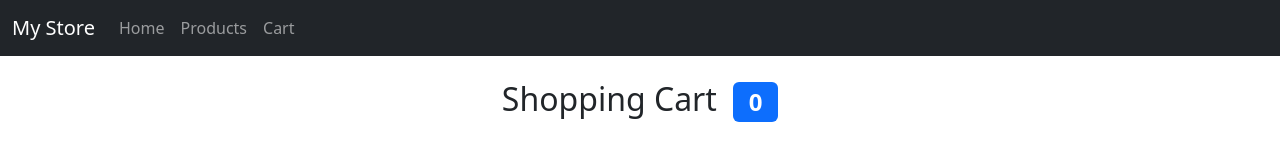
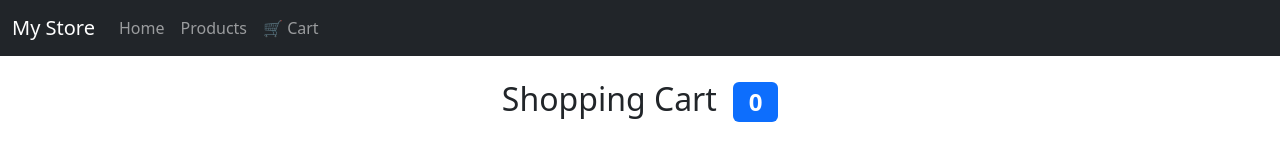
Before and after one commit to tarekrishmawi/my_store, an Angular app: page /cart in a window 1280 px wide. Shown: the top 144 px of the page. Built offline with nearby package versions, Linux system fonts and the light colour scheme.

Commit message:
feat: Update navbar cart badge live
Use BehaviorSubject and AsyncPipe to track and display the cart item count.

```diff
--- a/src/app/components/navbar/navbar.html
+++ b/src/app/components/navbar/navbar.html
@@ -25,8 +25,18 @@
             >Products</a
           >
         </li>
-        <li class="nav-item">
-          <a class="nav-link" [routerLink]="['/cart']" (click)="isMenuCollapsed = true">Cart</a>
+        <li class="nav-item position-relative">
+          <a class="nav-link" [routerLink]="['/cart']" (click)="isMenuCollapsed = true">
+            🛒 Cart
+
+            <!-- Add bonus optional  -->
+            <span
+              class="position-absolute top-20 start-100 translate-middle badge rounded-pill bg-danger"
+              *ngIf="cart.itemsCount$ | async as count"
+            >
+              {{ count }}
+            </span>
+          </a>
         </li>
       </ul>
     </div>
--- a/src/app/components/navbar/navbar.ts
+++ b/src/app/components/navbar/navbar.ts
@@ -1,13 +1,16 @@
 import { Component } from '@angular/core';
 import { RouterLink } from '@angular/router';
+import { AsyncPipe, CommonModule } from '@angular/common';
+import { CartService } from '../../services/cart';
 
 @Component({
   selector: 'app-navbar',
   standalone: true,
-  imports: [RouterLink],
+  imports: [RouterLink, AsyncPipe, CommonModule],
   templateUrl: './navbar.html',
   styleUrl: './navbar.css',
 })
 export class Navbar {
+  constructor(public cart: CartService) {}
   isMenuCollapsed = true;
 }
--- a/src/app/services/cart.ts
+++ b/src/app/services/cart.ts
@@ -1,14 +1,18 @@
 import { Injectable } from '@angular/core';
 import { Product } from '../models/product';
+import { BehaviorSubject } from 'rxjs';
 
 @Injectable({
   providedIn: 'root',
 })
 export class CartService {
   private items: Product[] = [];
+  private itemsCount = new BehaviorSubject<number>(0);
+  itemsCount$ = this.itemsCount.asObservable();
 
   add(product: Product) {
     this.items.push(product);
+    this.itemsCount.next(this.items.length);
   }
 
   getItems() {
@@ -17,10 +21,12 @@ export class CartService {
 
   remove(index: number) {
     this.items.splice(index, 1);
+    this.itemsCount.next(this.items.length);
   }
 
   clear() {
     this.items = [];
+    this.itemsCount.next(0);
   }
 
   total() {
```
